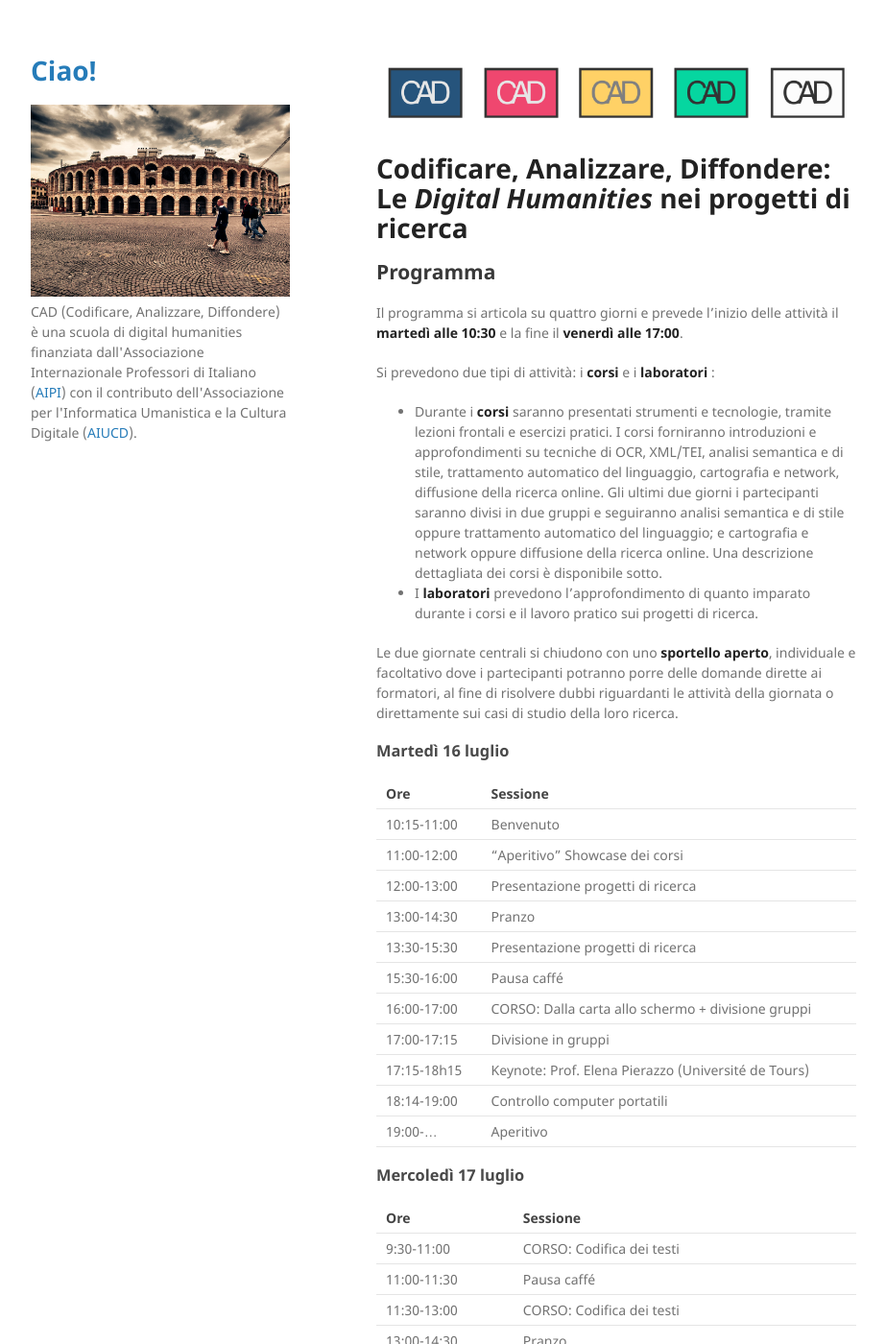
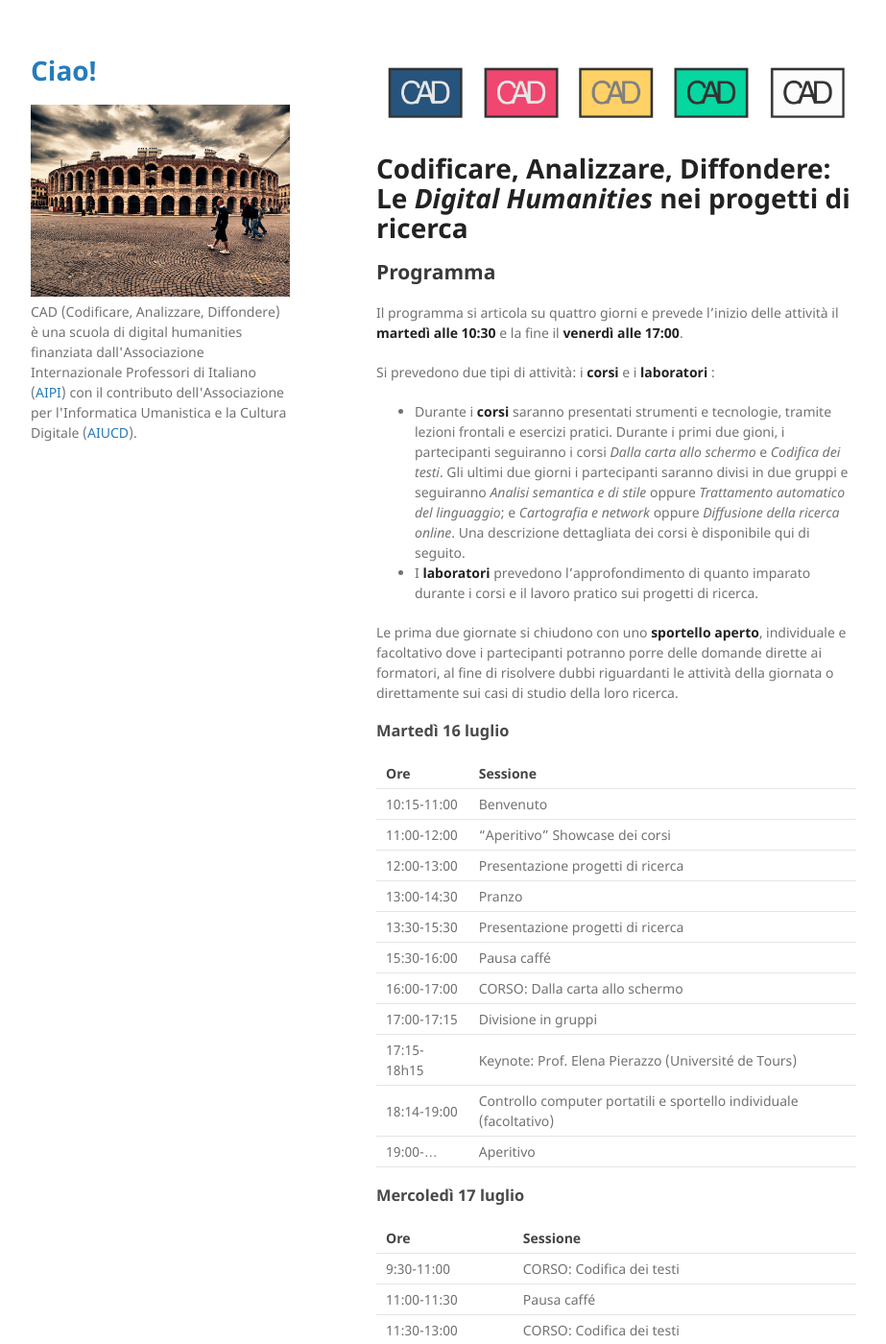
Before and after one commit to CADottorato/sito, a Jekyll site: the page built from program.md, in a window 1280 px wide and 1400 px high. Shown: the whole window at 96% size, without its empty margins (178-1101 px from the left). Built offline with Jekyll 4.4.1, drawn with Linux system fonts in a browser that asks for light colours; some of the changed text lies outside the part shown.

Commit message:
programma

```diff
--- a/program.md
+++ b/program.md
@@ -13,10 +13,10 @@ Il programma si articola su quattro giorni e prevede l’inizio delle attività
 
 Si prevedono due tipi di attività: i **corsi** e i **laboratori** :
 
-- Durante i **corsi** saranno presentati strumenti e tecnologie, tramite lezioni frontali e esercizi pratici. I corsi forniranno introduzioni e approfondimenti su tecniche di OCR, XML/TEI, analisi semantica e di stile, trattamento automatico del linguaggio, cartografia e network, diffusione della ricerca online. Gli ultimi due giorni i partecipanti saranno divisi in due gruppi e seguiranno analisi semantica e di stile oppure trattamento automatico del linguaggio; e cartografia e network oppure diffusione della ricerca online. Una descrizione dettagliata dei corsi è disponibile sotto.
+- Durante i **corsi** saranno presentati strumenti e tecnologie, tramite lezioni frontali e esercizi pratici. Durante i primi due gioni, i partecipanti seguiranno i corsi *Dalla carta allo schermo* e *Codifica dei testi*. Gli ultimi due giorni i partecipanti saranno divisi in due gruppi e seguiranno *Analisi semantica e di stile* oppure *Trattamento automatico del linguaggio*; e *Cartografia e network* oppure *Diffusione della ricerca online*. Una descrizione dettagliata dei corsi è disponibile qui di seguito.
 - I **laboratori** prevedono l'approfondimento di quanto imparato durante i corsi e il lavoro pratico sui progetti di ricerca.
 
-Le due giornate centrali si chiudono con uno **sportello aperto**, individuale e facoltativo dove i partecipanti potranno porre delle domande dirette ai formatori, al fine di risolvere dubbi riguardanti le attività della giornata o direttamente sui casi di studio della loro ricerca.
+Le prima due giornate si chiudono con uno **sportello aperto**, individuale e facoltativo dove i partecipanti potranno porre delle domande dirette ai formatori, al fine di risolvere dubbi riguardanti le attività della giornata o direttamente sui casi di studio della loro ricerca.
 
 
 ### Martedì 16 luglio
@@ -29,10 +29,10 @@ Le due giornate centrali si chiudono con uno **sportello aperto**, individuale e
 | 13:00-14:30 | Pranzo |
 | 13:30-15:30 | Presentazione progetti di ricerca |
 | 15:30-16:00 | Pausa caffé |
-| 16:00-17:00 | CORSO: Dalla carta allo schermo + divisione gruppi |
+| 16:00-17:00 | CORSO: Dalla carta allo schermo |
 | 17:00-17:15 | Divisione in gruppi |
 | 17:15-18h15 | Keynote: Prof. Elena Pierazzo (Université de Tours) |
-| 18:14-19:00 | Controllo computer portatili |
+| 18:14-19:00 | Controllo computer portatili e sportello individuale (facoltativo) |
 | 19:00-...   | Aperitivo |
 
 
@@ -88,6 +90,7 @@ Nello specifico, il corso si divide in tre sezioni. In un primo momento, saranno
 
 **Stefano** è assegnista di ricerca presso il Dipartimento di Letterature, Lingue e Linguistica dell’Università di Verona. Durante i **laboratori** con lui potrete lavorare su OCR, sulla codifica dei testi in TEI, sulla stilometria.
 
+<br/>
 
 ### Codifica dei testi (Simon Gabay)
 
@@ -97,6 +100,7 @@ Dopo un'introduzione teorica ai principi dell'XML e al vocabolario della TEI, pa
 **Simon** è post-doc e insegna le Digital Humanities all'Università di Neuchâtel. Durante i **laboratori** con lui potrete lavorare su codifica di forme testuali specifiche (corrispondenze, teatro, etc.) e des casi filologici complessi (testimoni multipli, annotazione linguistica), integrazione di TEI con il trattamento automatico del linguaggio, OCR, stilometria e cartografia.
 
 
+<br/>
 ### Analisi semantica e di stile (Simone Rebora)
 
 Il corso si concentra su due aree principali dell’analisi del testo con metodi computazionali.
@@ -107,6 +111,7 @@ Nella più estesa area dell’analisi semantica, a seconda delle esigenze dei pa
 
 
 
+<br/>
 ### Trattamento Automatico del Linguaggio (Greta Franzini)
 
 Il corso è diviso in due parti: la prima si concentra sull’uso della linea di comando (conosciuta anche come “Command Line” o “Terminal”) per la gestione di file e la manipolazione di testi o corpora (i.e., pulizia e formattazione con Regular Expressions), mentre la seconda è volta all’apprendimento dello strumento TreeTagger per il PoS-tagging (assegnazione automatica di parti del discorso) e la lemmatizzazione di testi in lingua italiana.
@@ -114,6 +119,7 @@ Il corso è diviso in due parti: la prima si concentra sull’uso della linea di
 **Greta** è ricercatrice nel progetto ERC *Linking Latin* all'Università Cattolica del Sacro Cuore. Durante i **laboratori** con lei potrete lavorare su linea di comando (e.g., pulizia/manipolazione di testi con Regular Expressions), trattamento automatico del linguaggio (e.g., PoS-tagging e lemmatizzazione), base dati relazionali (e.g., MySQL), versioning con GitHub/GitLab, pubblicazione web (HTML, CSS, Bootstrap) e codifica dei testi in TEI.
 
 
+<br/>
 ### Cartografia e network (Giovanni Pietro Vitali)
 
 Il corso di Cartografia e network è diviso in due moduli di un’ora e mezza ciascuno. L’obiettivo del corso è quello di far acquisire ai partecipanti gli strumenti tecnici basici per la visualizzazione di dati georeferenziati su mappe online e di dati relazionabili all’interno di network personalizzabili.
@@ -130,6 +136,7 @@ Al termine del corso ogni partecipante sarà in grado di mettere in rete una car
 **Giovanni** si occupa di lingua e letteratura contemporanea ed è Marie Skłodowska Curie Fellow a University College Cork. Durante i **laboratori** con lui potrete lavorare sul mapping, l’analisi dei network, la stilometria e il trattamento automatico del linguaggio.
 
 
+<br/>
 ### Diffondere la ricerca online (Elena Spadini)
 
 Il corso si concentra sulle tecnologie del web, in particolare la codifica HTML e i fogli di stile CSS. Avere familiarità con questi linguaggi permette di creare un sito web, ma anche di gestire la pubblicazione di dati in altri linguaggi (ad esempio, in TEI) e di controllare al meglio la pubblicazione tramite piattaforme come Wordpress o Omeka. Oltre alla creazione di siti e blog scientifici, si passeranno in rassegna altre modalità di diffusione della ricerca e di collaborazione online: i depositi istituzionali e internazionali (ad esempio, Zenodo), l’utilizzo di identificanti perenni (ad esempio, DOI), i software per il versioning (git) e le piattaforme per la gestione del code source (come Github e Gitlab). Le questioni legate all’Open Science (tra cui l’Open Access) e alle licenze per dati e pubblicazioni saranno brevemente trattate.
```
Also changed, not shown: other parts of program.md (+4 -2 lines).
